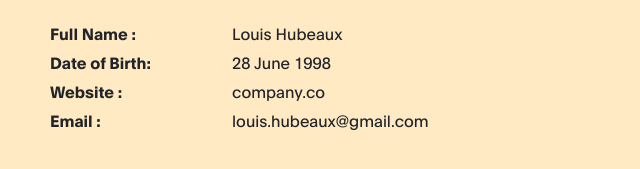
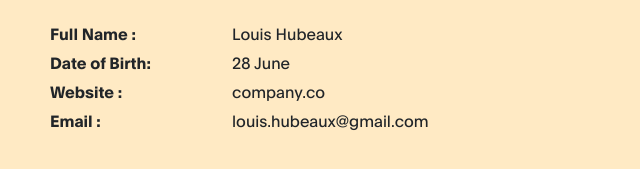
Before and after one commit to lhubeaux/lhubeaux.github.io, a plain HTML site: page index.html in a window 1280 px wide. Shown: the part 1210-1379 px from the top of the page, 35-675 px from the left. Drawn offline with Linux system fonts and the light colour scheme.

Commit message:
Add files via upload
updated index with corrections

```diff
--- a/index.html
+++ b/index.html
@@ -103,7 +103,7 @@ https://www.tooplate.com/view/2120-ben-resume
                     <ul class="mt-4 mb-5 mb-lg-0 profile-list list-unstyled">
                         <li><strong>Full Name :</strong> Louis Hubeaux </li>
 
-                        <li><strong>Date of Birth:</strong> 28 June 1998</li>
+                        <li><strong>Date of Birth:</strong> 28 June</li>
 
                         <li><strong>Website :</strong> company.co</li>
 
```
